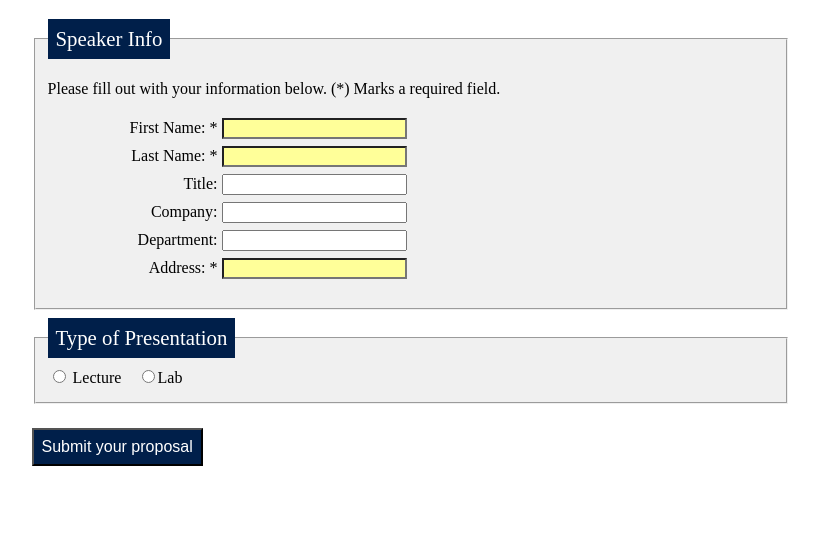
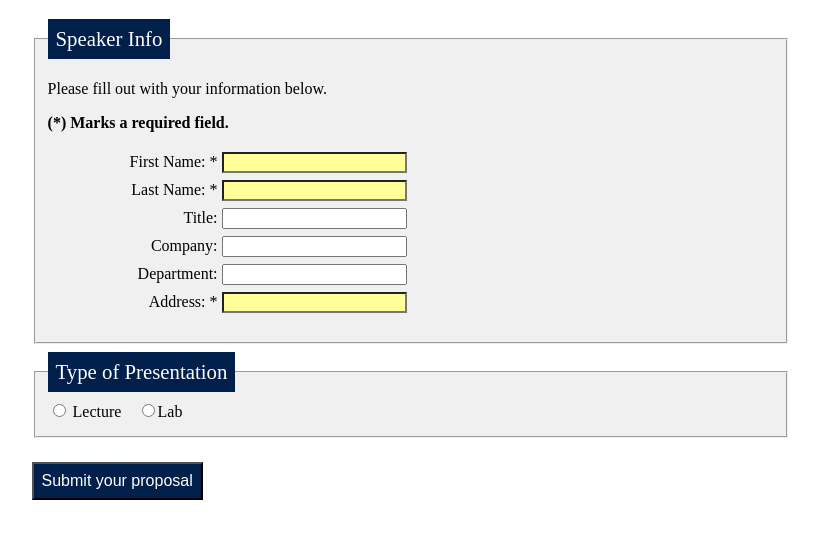
Before and after one commit to gabgage/csci3150, a plain HTML site: page forms/form-exercise1(one).html in a window 1280 px wide. Shown: the part 77-616 px from the top of the page, without its empty margins (27-846 px from the left). Drawn offline with Linux system fonts and the light colour scheme.

Commit message:
Update form-exercise1(one).html

```diff
--- a/forms/form-exercise1(one).html
+++ b/forms/form-exercise1(one).html
@@ -25,7 +25,8 @@
  <h1>2020 Proposal Form</h1>
     <fieldset>
     <legend>Speaker Info</legend>
-    <p>Please fill out with your information below. (*) Marks a required field.</p>
+    <p>Please fill out with your information below.</p>
+     <p><strong>(*) Marks a required field.</strong></p>
     <ul>
         <li>
             <label for="fstspkr1">First Name: *</label>
```
